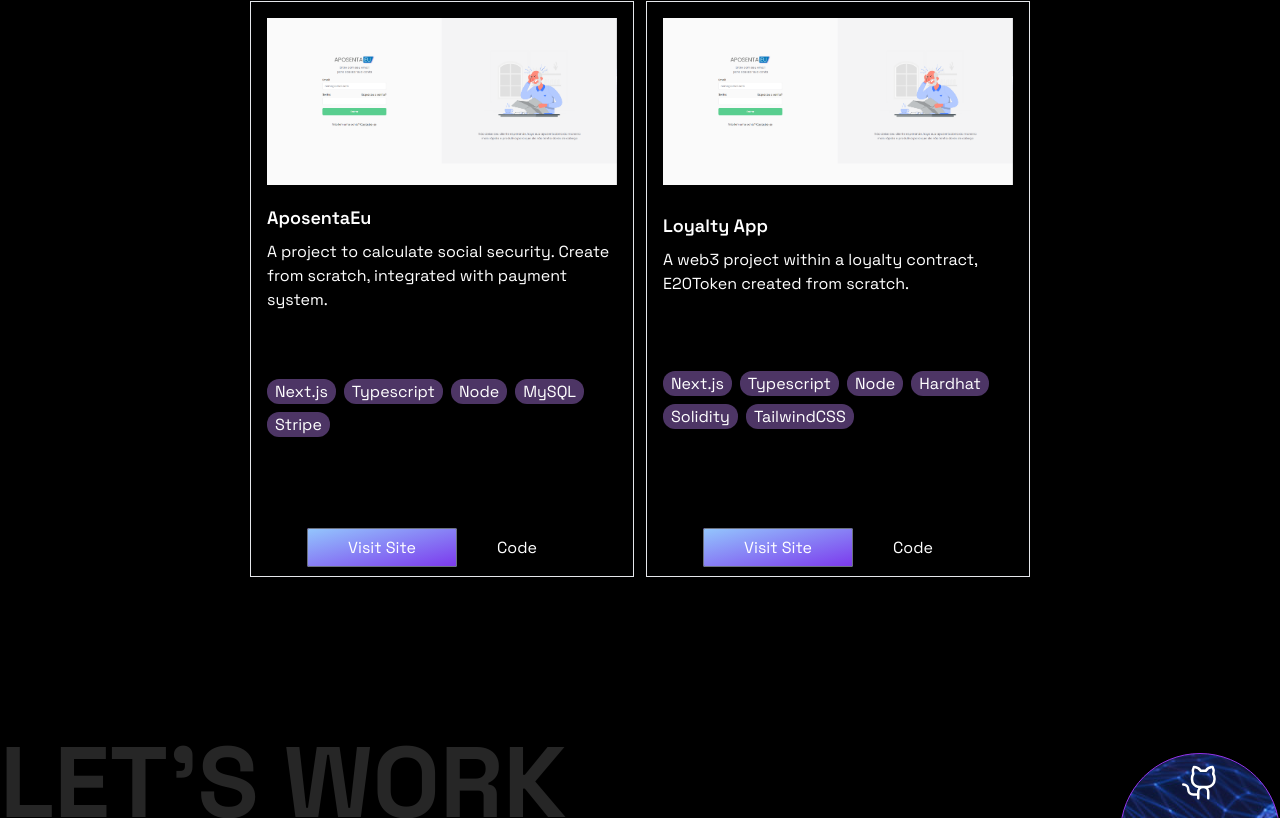
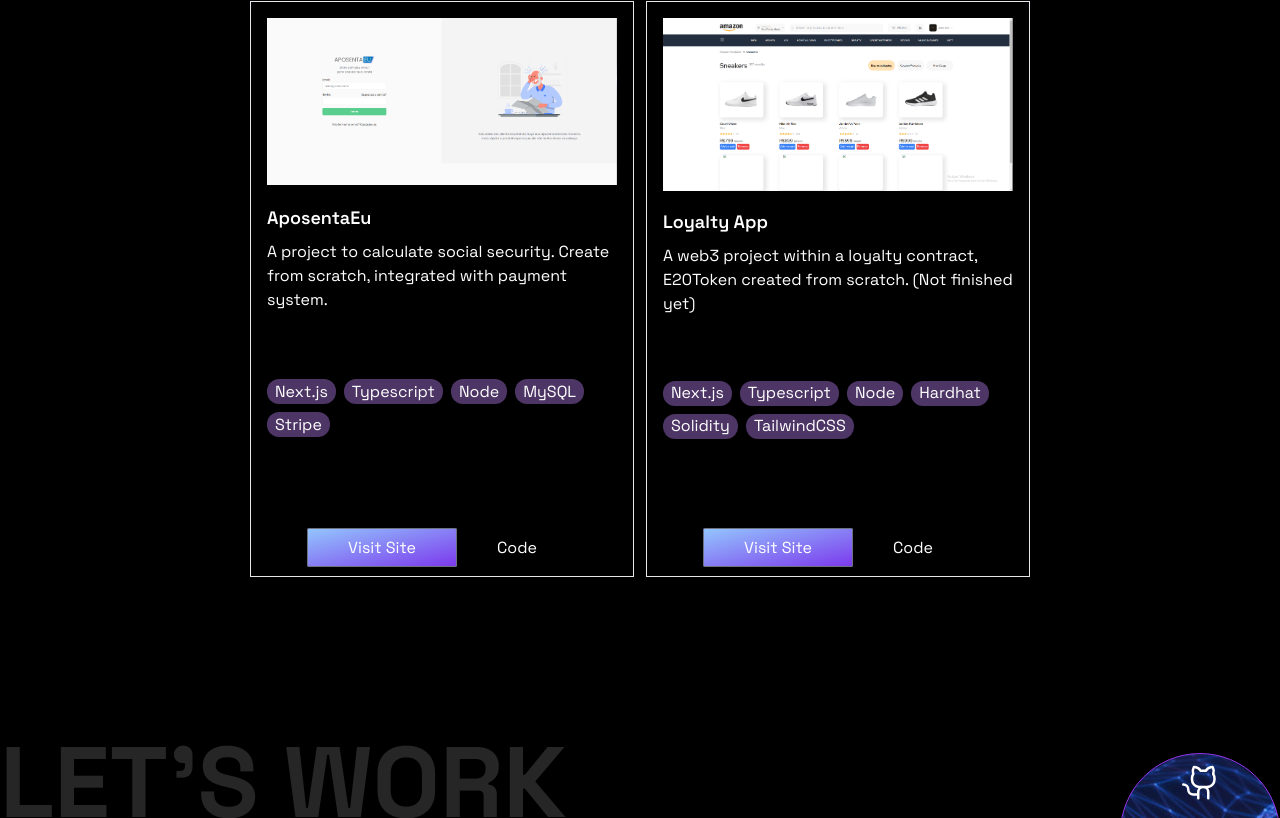
Before and after one commit to Bruno-Ferr/portfolio, a Next.js app: page / in a window 1280 px wide. Shown: the part 1599-2417 px from the top of the page. Built offline with nearby package versions, Linux system fonts and the light colour scheme.

Commit message:
fix page's name

```diff
--- a/src/app/layout.tsx
+++ b/src/app/layout.tsx
@@ -8,7 +8,7 @@ const inter = Inter({ subsets: ["latin"] });
 const space = Space_Grotesk({ subsets: ["latin"] });
 
 export const metadata: Metadata = {
-  title: "Create Next App",
+  title: "Bruno portfolio",
   description: "Generated by create next app",
 };
 
--- a/src/app/page.tsx
+++ b/src/app/page.tsx
@@ -62,11 +62,11 @@ const myProjects = [{
   img: aposentaEu,
 }, {
   name: "Loyalty App",
-  description: "A web3 project within a loyalty contract, E20Token created from scratch.",
+  description: "A web3 project within a loyalty contract, E20Token created from scratch. (Not finished yet)",
   techs: ["Next.js", "Typescript", "Node", "Hardhat", "Solidity", "TailwindCSS"],
   site: "",
   github: "https://github.com/Bruno-Ferr/AmazRecreated",
-  img: aposentaEu,
+  img: Loyalty,
 }]
 
 export default function Home() {
```
